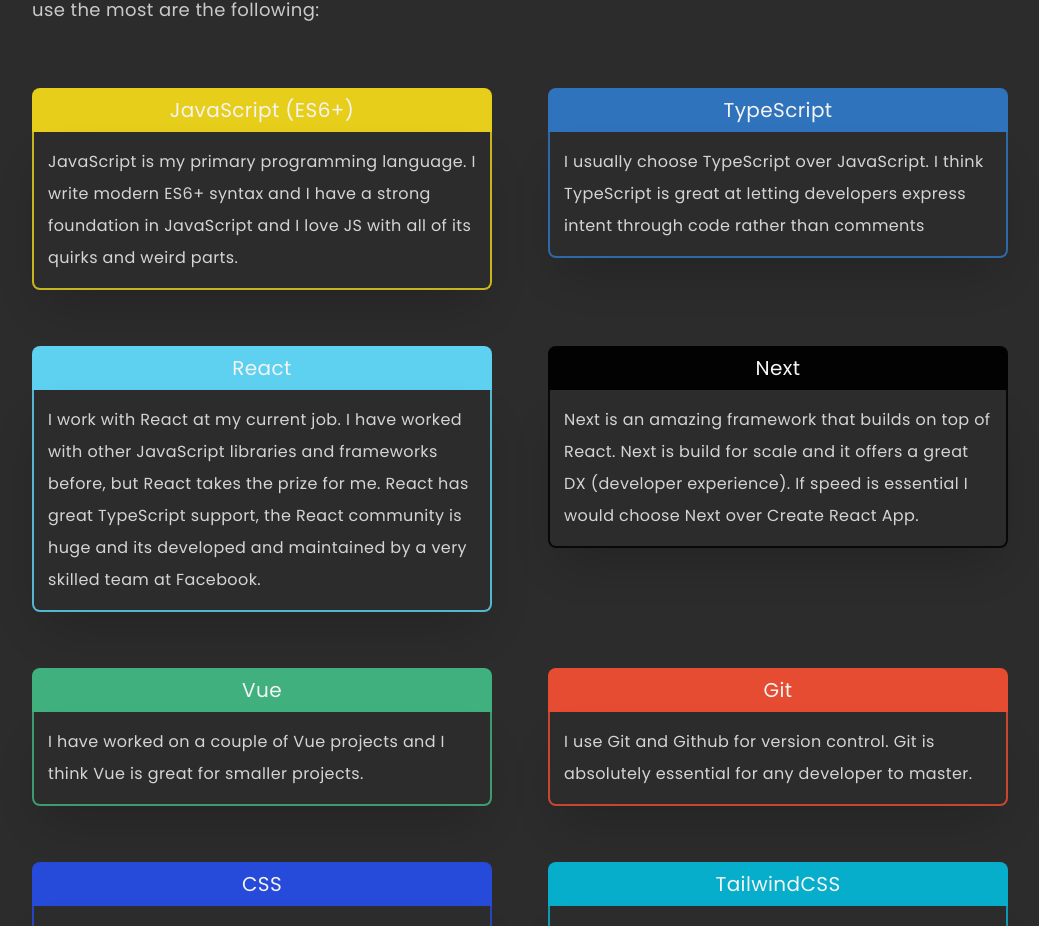
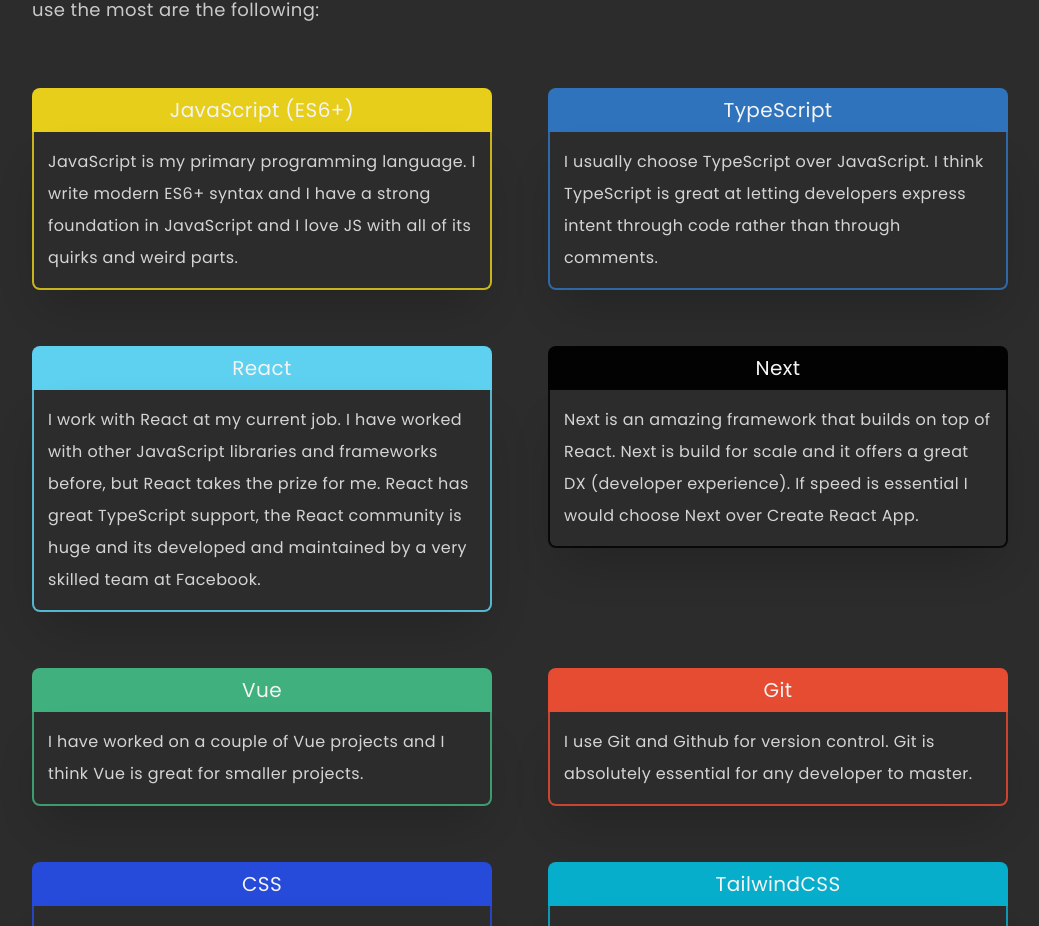
Before and after one commit to frederikagger/frederikagger.tech, a Next.js app: page / in a window 1280 px wide. Shown: the part 1880-2806 px from the top of the page, without its empty margins (120-1159 px from the left). Built offline with nearby package versions, Linux system fonts and the light colour scheme.

Commit message:
fix spelling error

```diff
--- a/data/SkillsData.ts
+++ b/data/SkillsData.ts
@@ -12,7 +12,7 @@
   },
   {
     name: 'TypeScript', color: '#3178c6', icon: '', description: 'I usually choose TypeScript over JavaScript. I think TypeScript is great at letting developers\
-   express intent through code rather than comments' },
+   express intent through code rather than through comments.' },
   {
     name: 'React',
     link: 'https://reactjs.org/',
```
